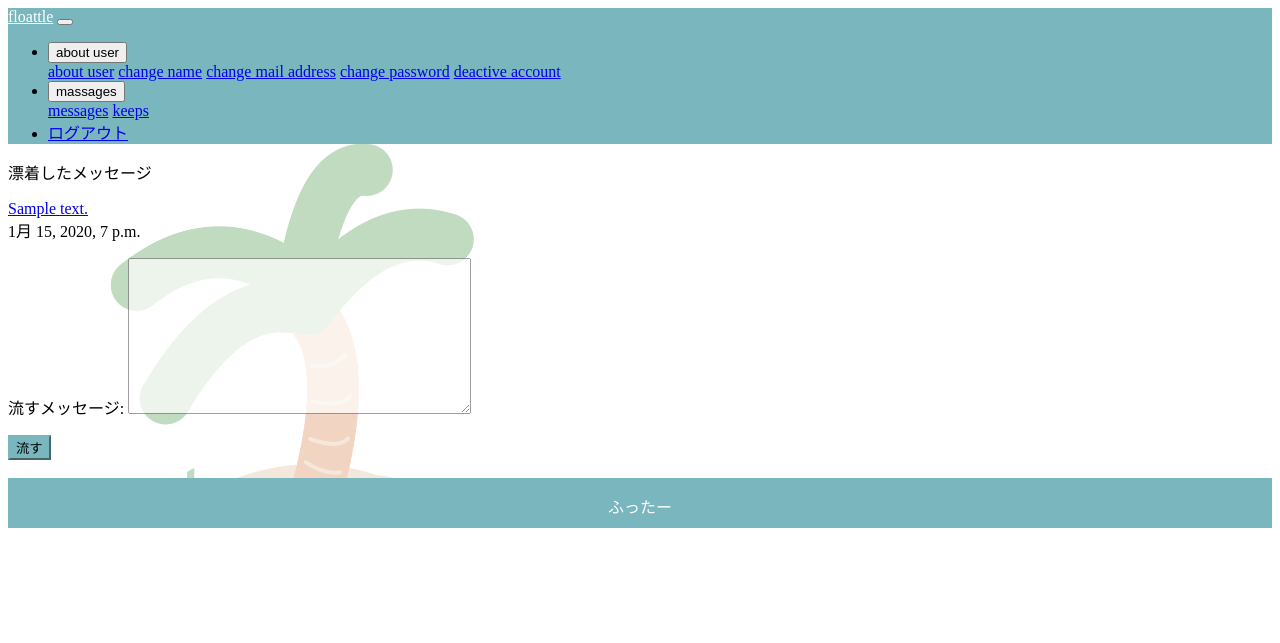
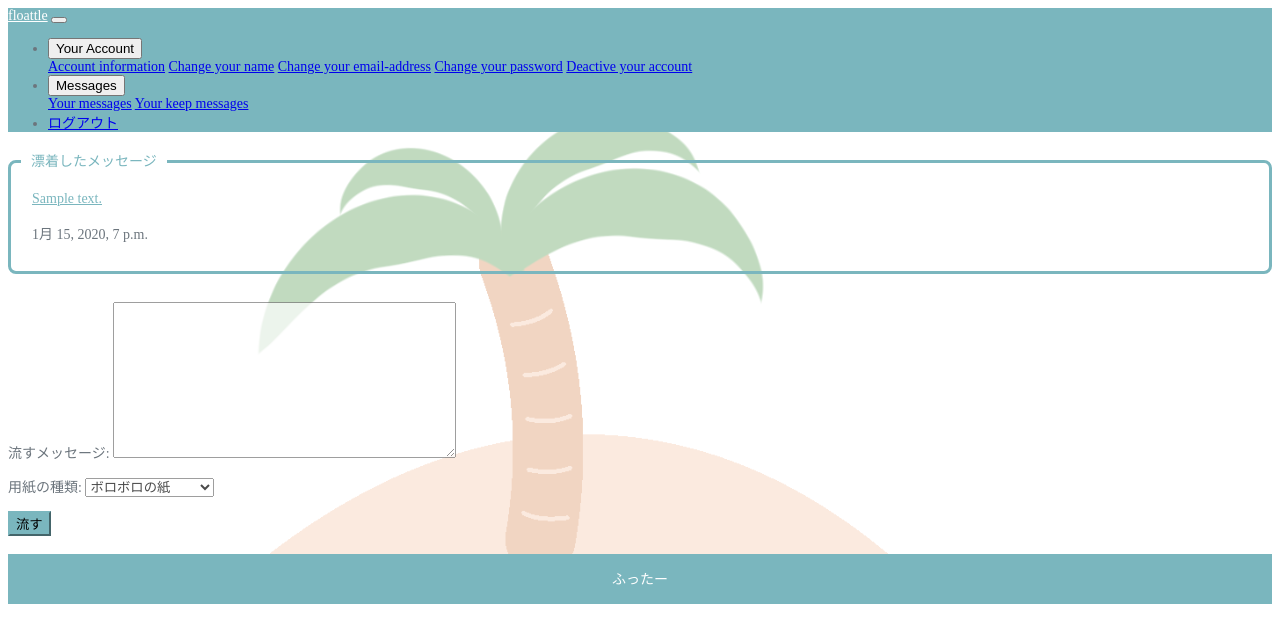
Before and after one commit to nagamiya/floattle, a Django app: page / in a window 1280 px wide. Shown: the top 643 px of the page. Run offline with Django 3.2, Linux system fonts and the light colour scheme; a user stored in the database is signed in; tables that the repository leaves empty hold one stand-in row (values such as "Sample post"); style sheets or scripts are compiled from the project's sources; some libraries are stand-ins or nearby versions.

Commit message:
背景画像の差し替えとデザインの変更

```diff
--- a/floattle/forms.py
+++ b/floattle/forms.py
@@ -87,17 +87,17 @@ class PostForm(forms.ModelForm):
         max_length=200,
         widget=forms.Textarea
     )
-    '''
+
     shed_count = forms.ChoiceField(
         label='用紙の種類',
         choices=CHOICES,
         widget=forms.Select
     )
-    '''
+
 
     class Meta:
         model = Post
-        fields = ('text',)
+        fields = ('text', 'shed_count')
 
     def __init__(self, *args, **kwargs):
         super().__init__(*args, **kwargs)
--- a/floattle/static/floattle/_custom.scss
+++ b/floattle/static/floattle/_custom.scss
@@ -6,12 +6,18 @@ $shadowSkin: #e2aa85;
 $highlightBlue: #9fecf4;
 $baseBlue: #91d1da;
 $shadowBlue: #7ab6be;
+$gray: #6c757d;
 
 /* 画像 */
 $backgroundImage: "images/background.jpg";
+$backgroundImage-mobile: "images/background-mini.jpg";
+$bottleImage: "images/bottle.svg";
+
 
 html body {
     height: 100%;
+    color: $gray;
+    font-size: 14px;
 }
 
 .wrapper {
@@ -31,8 +37,36 @@ html body {
         background: $shadowBlue;
     }
     .arrived-messages {
+        /*background-image: url($bottleImage);
+        height: 100px;
+        width: 400px;
+        left: 0;*/
+        position: relative;
+        padding: 1em 1.5em;
+        margin: 2em 0;
+        border: solid 3px $shadowBlue;/*線*/
+        border-radius: 8px;/*角の丸み*/
+
+        p {
+            overflow: hidden;
+            white-space: nowrap;
+            text-overflow: ellipsis;
+        }
         .title {
-            // フォントサイズ調節あとでする
+            position: absolute;
+            display: inline-block;
+            top: -13px;
+            left: 10px;
+            padding: 0 10px;
+            background: #ffffff;
+            color: $shadowBlue;
+        }
+    }
+
+
+    .container {
+        a{
+            color: $shadowBlue;
         }
     }
 }
@@ -40,6 +74,8 @@ html body {
 
 
 form {
+    position: relative;
+    z-index: 1;
     .form-control  {
         opacity: 0.7;
     }
@@ -55,10 +91,11 @@ textarea.form-control{
 .btn-primary {
     background-color: $shadowBlue;
     border-color: $shadowBlue;
+
 }
 .btn-primary:hover {
     background-color: white;
-    border-color: white;
+    border-color: $baseBlue;
     color: $shadowBlue;
 }
 
@@ -93,9 +130,12 @@ footer {
 }
 
 @media screen and (min-height:600px) {
-
-
     footer {
         height: 50px;
     }
 }
+@media screen and (max-width: 450px){
+    .wrapper {
+        background-image: url($backgroundImage-mobile);
+    }
+}
--- a/floattle/templates/floattle/base.html
+++ b/floattle/templates/floattle/base.html
@@ -28,20 +28,20 @@
                 <ul class="navbar-nav mr-auto">
                     {% if user.is_authenticated %}
                     <li class="dropdown drop-hover">
-                        <button class="btn btn-secondary dropdown-toggle" type="button" data-toggle="dropdown">about user</button>
+                        <button class="btn btn-secondary dropdown-toggle" type="button" data-toggle="dropdown">Your Account</button>
                         <div class="dropdown-menu">
-                            <a class="dropdown-item" href="{% url 'floattle:user_show' user.pk %}">about user</a>
-                            <a class="dropdown-item" href="{% url 'floattle:user_update' user.pk %}">change name</a>
-                            <a class="dropdown-item" href="{% url 'floattle:email_change' %}">change mail address</a>
-                            <a class="dropdown-item" href="{% url 'floattle:password_change' %}">change password</a>
-                            <a class="dropdown-item" href="{% url 'floattle:user_delete' user.pk %}">deactive account</a>
+                            <a class="dropdown-item" href="{% url 'floattle:user_show' user.pk %}">Account information</a>
+                            <a class="dropdown-item" href="{% url 'floattle:user_update' user.pk %}">Change your name</a>
+                            <a class="dropdown-item" href="{% url 'floattle:email_change' %}">Change your email-address</a>
+                            <a class="dropdown-item" href="{% url 'floattle:password_change' %}">Change your password</a>
+                            <a class="dropdown-item" href="{% url 'floattle:user_delete' user.pk %}">Deactive your account</a>
                         </div>
                     </li>
                     <li class="dropdown drop-hover">
-                        <button class="btn btn-secondary dropdown-toggle" type="button" data-toggle="dropdown">massages</button>
+                        <button class="btn btn-secondary dropdown-toggle" type="button" data-toggle="dropdown">Messages</button>
                         <div class="dropdown-menu">
-                            <a class="dropdown-item" href="{% url 'floattle:messages_show' %}">messages</a>
-                            <a class="dropdown-item" href="{% url 'floattle:keeps_show' %}">keeps</a>
+                            <a class="dropdown-item" href="{% url 'floattle:messages_show' %}">Your messages</a>
+                            <a class="dropdown-item" href="{% url 'floattle:keeps_show' %}">Your keep messages</a>
                         </div>
                     </li>
                     <li>
--- a/floattle/templates/floattle/top.html
+++ b/floattle/templates/floattle/top.html
@@ -2,12 +2,12 @@
 {% load static %}
 {% block content %}
 {% if user.is_authenticated %}
+    <div class="arrived-messages">
     {% if pickup_post_list %}
-        <div class="arrived-messages">
-            <p class="title">漂着したメッセージ</p>
+        <span class="title">漂着したメッセージ</span>
         {% for post in pickup_post_list %}
         <p>
-                <a href="{% url 'floattle:detail' post.pk %}">{{ post.text }}</a><br>
+            <a href="{% url 'floattle:detail' post.pk %}">{{ post.text }}</a><br><br>
             {% if post.date_published %}
                 {{ post.date_published }}
             {% else %}
@@ -15,12 +15,11 @@
             {% endif %}
         </p>
         {% endfor %}
-        </ul>
 
     {% else %}
-        <p>漂着物は届いていません。<br>
-        </p>
+        <p>漂着物は届いていません。<br></p>
     {% endif %}
+    </div>
     <form action="" method="POST">
         {{ form.as_p }}
         {% csrf_token %}
--- a/floattle/views.py
+++ b/floattle/views.py
@@ -106,14 +106,19 @@ class Top(generic.TemplateView):
     # getにcontext渡すための準備
     def preparation(self):
         form_class = PostForm()
+        post_list = Post.objects.all()
+        if post_list.exists():
+            post_count = len(post_list)
+            post_id_list = [random.randint(0, post_count - 1) for i in range(1)]
+            pickup_post_list = [post_list[i] for i in post_id_list]
 
-        post_list = Post.objects.all()
-        post_count = len(post_list)
-        post_id_list = [random.randint(0, post_count - 1) for i in range(1)]
-        pickup_post_list = [post_list[i] for i in post_id_list]
+            context = {
+                'pickup_post_list': pickup_post_list,
+                'form': form_class
+            }
+            return context
 
         context = {
-            'pickup_post_list': pickup_post_list,
             'form': form_class
         }
         return context
```
Also changed, not shown: static/floattle/_custom.css (+14 -2 lines), floattle/static/floattle/images/background-mini.jpg (added), floattle/static/floattle/images/background.jpg, floattle/static/floattle/images/bottle.svg (added), 1 other file. Lines whose indentation alone changed are shown as unchanged.
